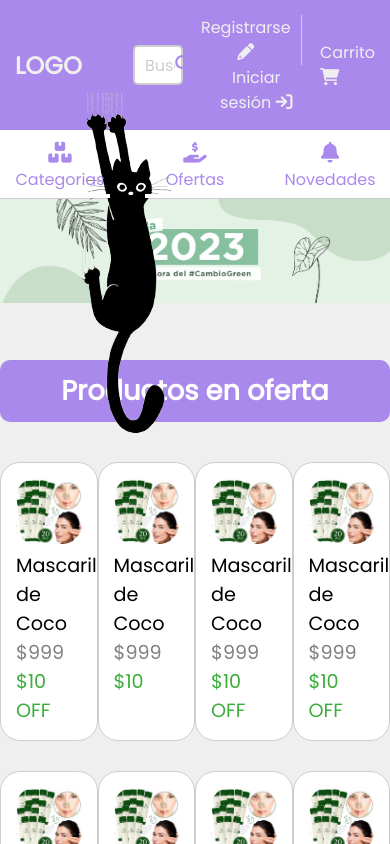
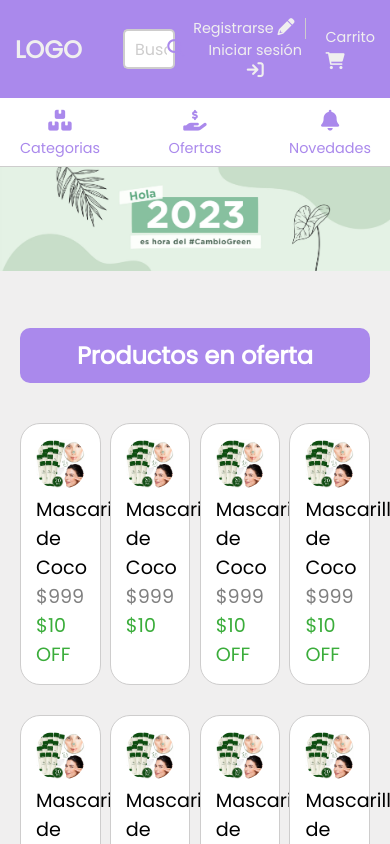
Before and after one commit to lorenzoSanchez97/ShowRoom, a React (Vite) app in the folder ShowRoom-FrontEnd/: page / in a window 390 px wide. Shown: the top 844 px of the page. Built offline with nearby package versions, Linux system fonts and the light colour scheme.

Commit message:
Header y home ahora son responsive hasta tablet

```diff
--- a/ShowRoom-FrontEnd/src/components/Header/header.css
+++ b/ShowRoom-FrontEnd/src/components/Header/header.css
@@ -228,3 +228,30 @@ ul.nav-bar-list {
         opacity: 1;
     }
 }
+
+@media (width < 1440px) {
+    .cat {
+        display: none;
+    }
+}
+
+@media (width < 901px) {
+    .search-bar {
+        width: 30%;
+    }
+
+@media (width < 769px) {
+    #logo {
+        width: 90px;
+    }
+
+    .sesion,
+    .carrito {
+        font-size: 0.9rem;
+    }
+
+    .nav-bar-category a {
+        font-size: 0.9rem;
+    }
+}
+}
--- a/ShowRoom-FrontEnd/src/components/Product/product.css
+++ b/ShowRoom-FrontEnd/src/components/Product/product.css
@@ -1,7 +1,7 @@
 .producto {
     border-radius: 20px;
     background-color: white;
-    width: 25%;
+    width: 23%;
     max-width: 275px;
     padding: 15px;
     transition: all 300ms;
--- a/ShowRoom-FrontEnd/src/components/SectionTitle/sectionTitle.css
+++ b/ShowRoom-FrontEnd/src/components/SectionTitle/sectionTitle.css
@@ -8,3 +8,9 @@
     font-size: 1.7rem;
     width: 100%;
 }
+
+@media (width < 769px) {
+    .section-title {
+        font-size: 1.5rem;
+    }
+}
--- a/ShowRoom-FrontEnd/src/index.css
+++ b/ShowRoom-FrontEnd/src/index.css
@@ -35,6 +35,7 @@ main {
     z-index: -2;
     margin-top: 50px;
     margin-bottom: 50px;
+    padding: 0 20px 0 20px;
 }
 
 i {
```
